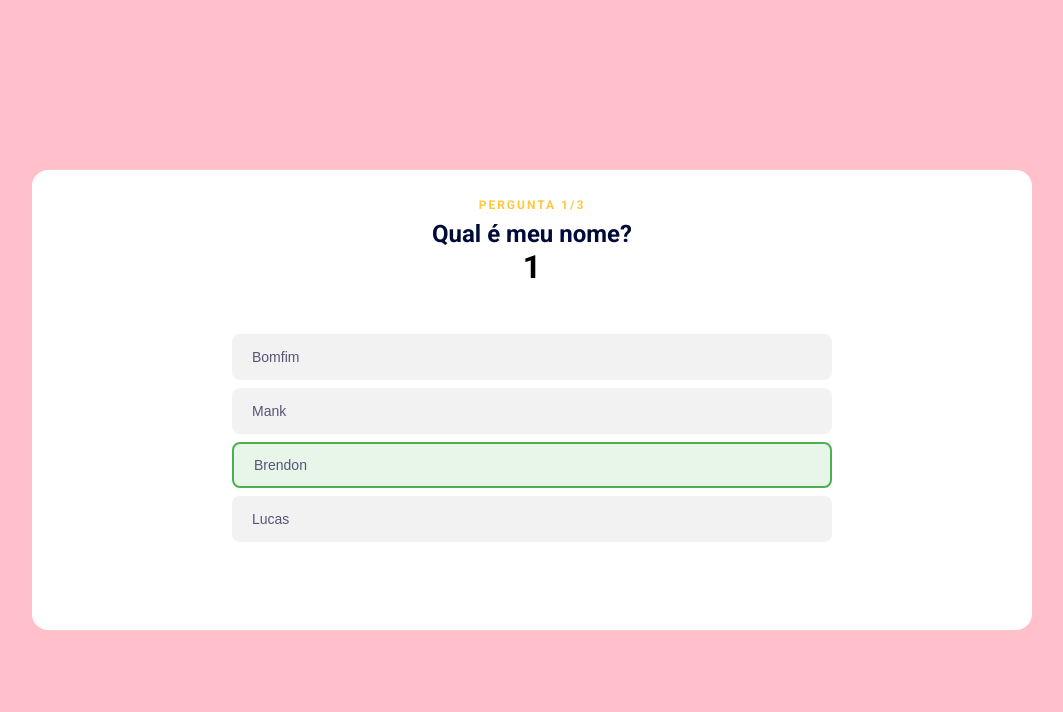
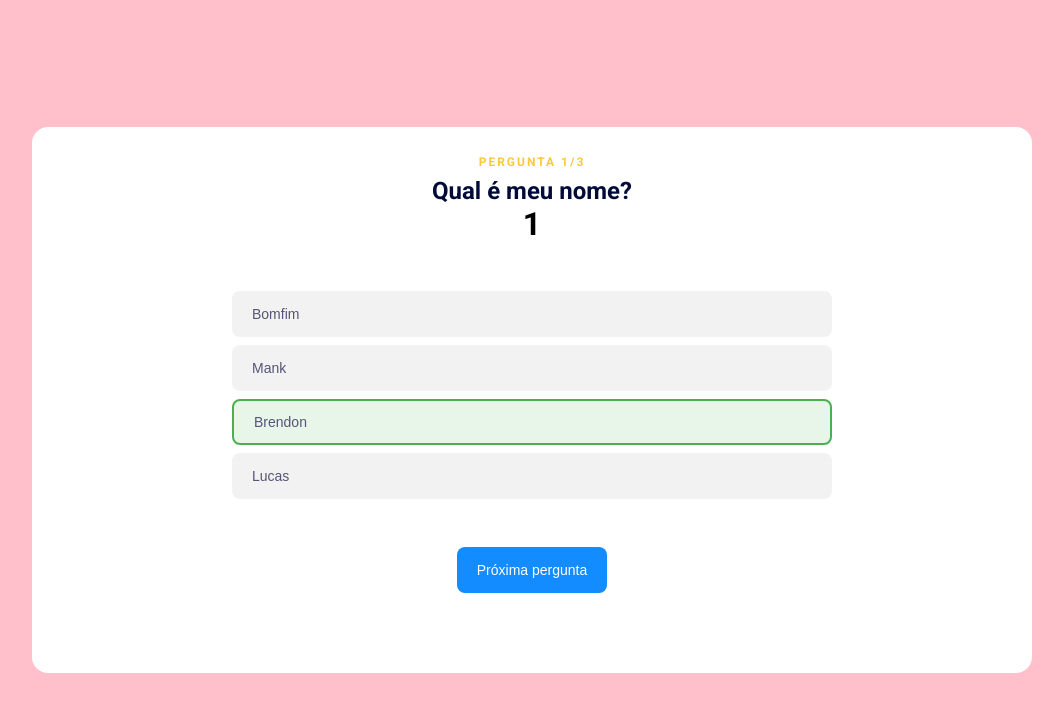
Before and after one commit to FubuBuiu/learning_React, a React (Vite) app: page / in a window 1280 px wide. Both pictures are taken after a click on the button "Brendon". Shown: the top 712 px of the page, without its empty margins (108-1171 px from the left). Built offline with nearby package versions, Linux system fonts and the light colour scheme.

Commit message:
feat: added next question button functionality

```diff
--- /dev/null
+++ b/src/components/Button/index.jsx
@@ -0,0 +1,15 @@
+import { PropTypes } from "prop-types";
+import styleButton from "./styles.module.css";
+
+export function Button({ children, onClick }) {
+  return (
+    <button className={styleButton.container} onClick={onClick}>
+      {children}
+    </button>
+  );
+}
+
+Button.propTypes = {
+  children: PropTypes.node,
+  onClick: PropTypes.func,
+};
--- /dev/null
+++ b/src/components/Button/styles.module.css
@@ -0,0 +1,10 @@
+.container {
+  background-color: #128cfe;
+  border-radius: 8px;
+  border: 0;
+  height: 46px;
+  color: #fff;
+  font-size: 14px;
+  padding: 0 20px;
+  cursor: pointer;
+}
--- a/src/components/Quiz/index.jsx
+++ b/src/components/Quiz/index.jsx
@@ -1,6 +1,7 @@
 import { useState } from "react";
 import styleQuiz from "./styles.module.css";
 import { Answer } from "../Answer";
+import { Button } from "../Button";
 
 const QUESTIONS_MOCK = [
   {
@@ -24,10 +25,10 @@ const QUESTIONS_MOCK = [
 ];
 
 export function Quiz() {
-  const currentQuestion = QUESTIONS_MOCK[0];
-
-  const [correctAnswerCounter, setCounter] = useState(0);
+  const [questionIndex, setQuestionIndex] = useState(0);
+  const [correctAnswerCounter, setcorrectAnswerCounter] = useState(0);
   const [isQuestionAnswered, setIsQuestionAnswered] = useState(false);
+  const currentQuestion = QUESTIONS_MOCK[questionIndex];
 
   function checkAnswer(event, question, answer) {
     if (!isQuestionAnswered) {
@@ -38,10 +39,17 @@ export function Quiz() {
 
       if (isCorrectAnswer) {
         setIsQuestionAnswered(true);
-        setCounter(correctAnswerCounter + 1);
+        setcorrectAnswerCounter((counter) => counter + 1);
       }
 
       event.target.classList.toggle(resultClassName);
+    }
+  }
+
+  function nextQuestion() {
+    if (questionIndex + 1 < QUESTIONS_MOCK.length) {
+      setQuestionIndex((index) => index + 1);
+      setIsQuestionAnswered(false);
     }
   }
 
@@ -67,6 +75,9 @@ export function Quiz() {
               </li>
             ))}
           </ul>
+          {isQuestionAnswered && (
+            <Button onClick={nextQuestion}>Próxima pergunta</Button>
+          )}
         </div>
       </div>
     </div>
--- a/src/components/Quiz/styles.module.css
+++ b/src/components/Quiz/styles.module.css
@@ -46,6 +46,7 @@
 
 .answers {
   margin-top: 40px;
+  margin-bottom: 40px;
   max-width: 600px;
   width: 100%;
 }
```
